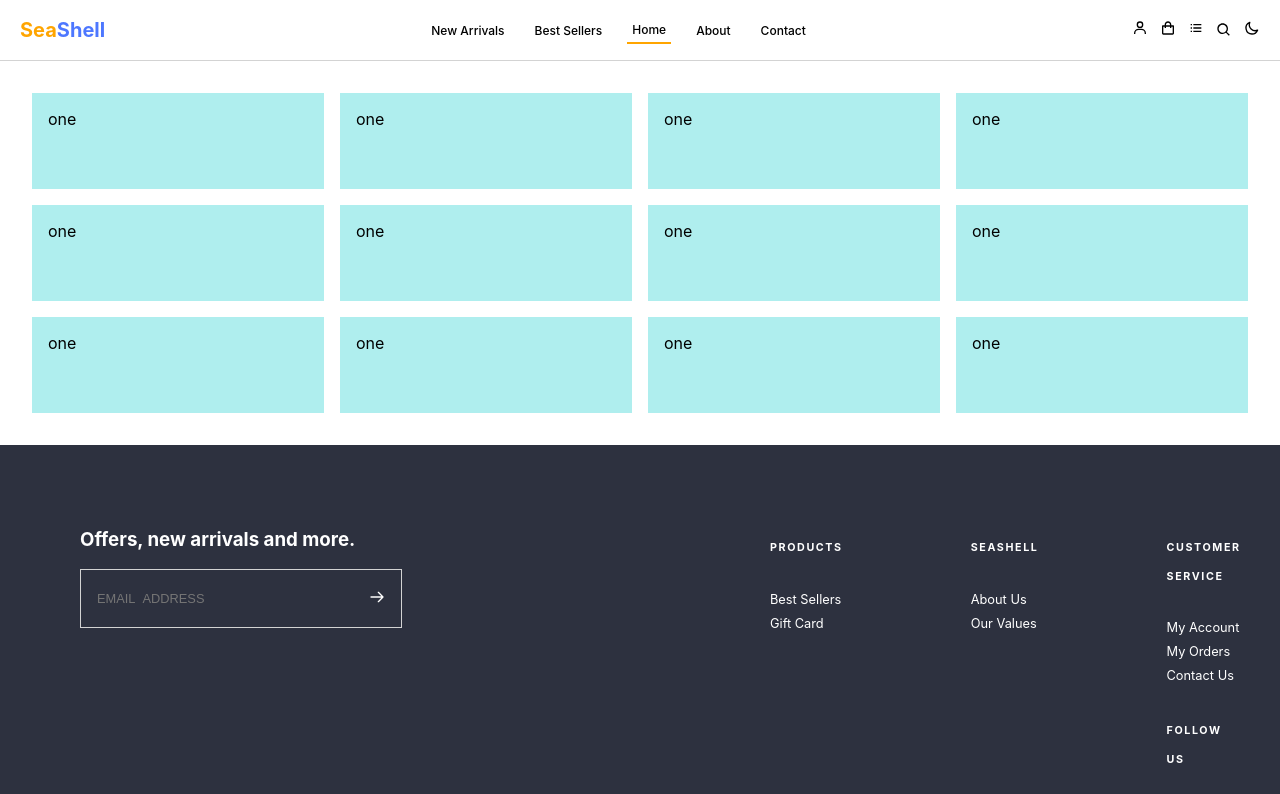
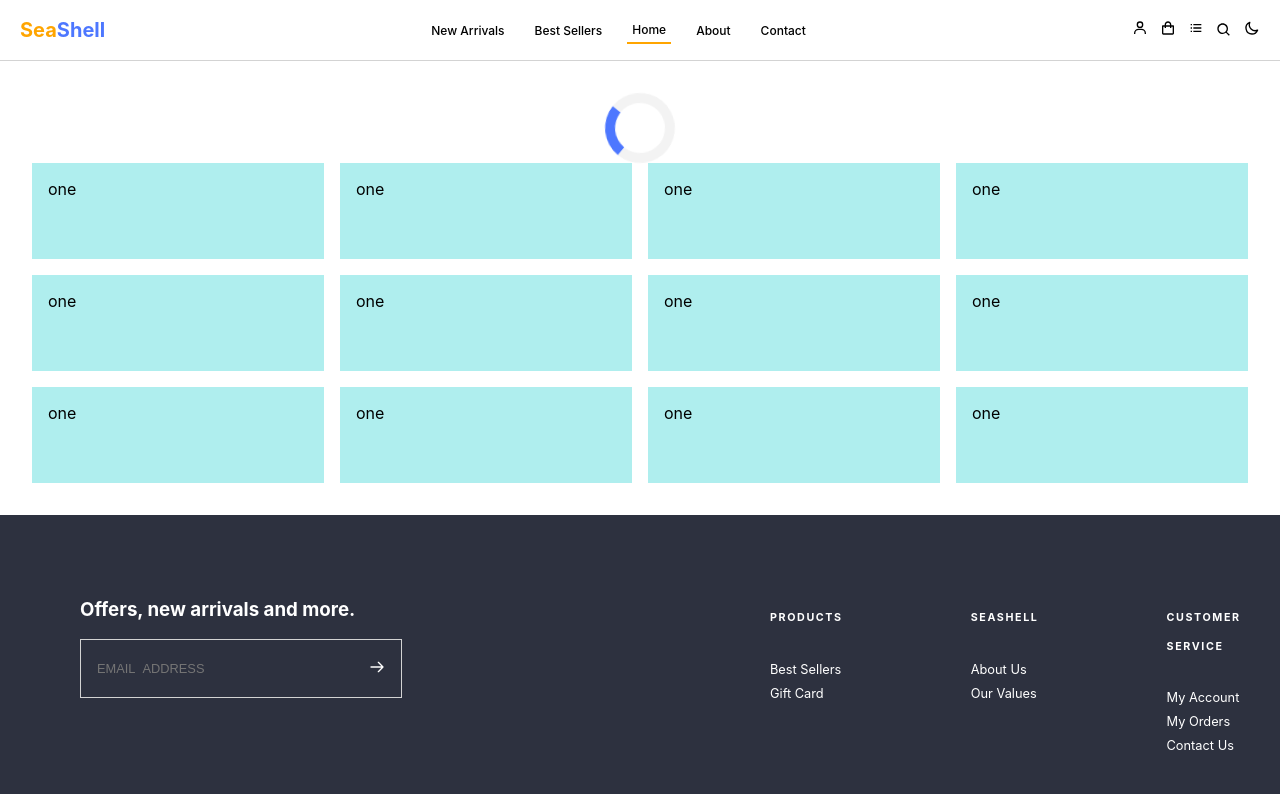
Before and after one commit to joycethh/playground, a React (Create React App) app: page / in a window 1280 px wide. Shown: the top 794 px of the page. Built offline with nearby package versions, Linux system fonts and the light colour scheme.

Commit message:
create loader component

```diff
--- /dev/null
+++ b/src/components/loader/Loader.js
@@ -0,0 +1,12 @@
+import React from "react";
+import "./loader.scss";
+
+const Loader = () => {
+  return (
+    <div className="spinner-container">
+      <div className="loading-spinner"></div>
+    </div>
+  );
+};
+
+export default Loader;
--- /dev/null
+++ b/src/components/loader/loader.scss
@@ -0,0 +1,23 @@
+
+.spinner-container {
+    display: flex;
+    justify-content: center;
+
+    .loading-spinner {
+    width: 50px;
+    height: 50px;
+    border: 10px solid #f3f3f3; //light grey
+    border-top: 10px solid #4d77ff;
+    border-radius: 50%;
+    animation: spinner 1.5s linear infinite;
+  }
+
+  @keyframes spinner {
+    0% {
+      transform: rotate(0deg);
+    }
+    100% {
+      transform: rotate(360deg);
+    }
+  }
+}
--- a/src/pages/home/Home.js
+++ b/src/pages/home/Home.js
@@ -1,10 +1,14 @@
 import React from "react";
 import "./home.scss";
+import Loader from "../../components/loader/Loader";
 
 const Home = () => {
   return (
     <main>
       <section>
+        <div className="loader">
+          <Loader />
+        </div>
         <div className="flex-grid">
           <div className="col">one</div>
           <div className="col">one</div>
```
